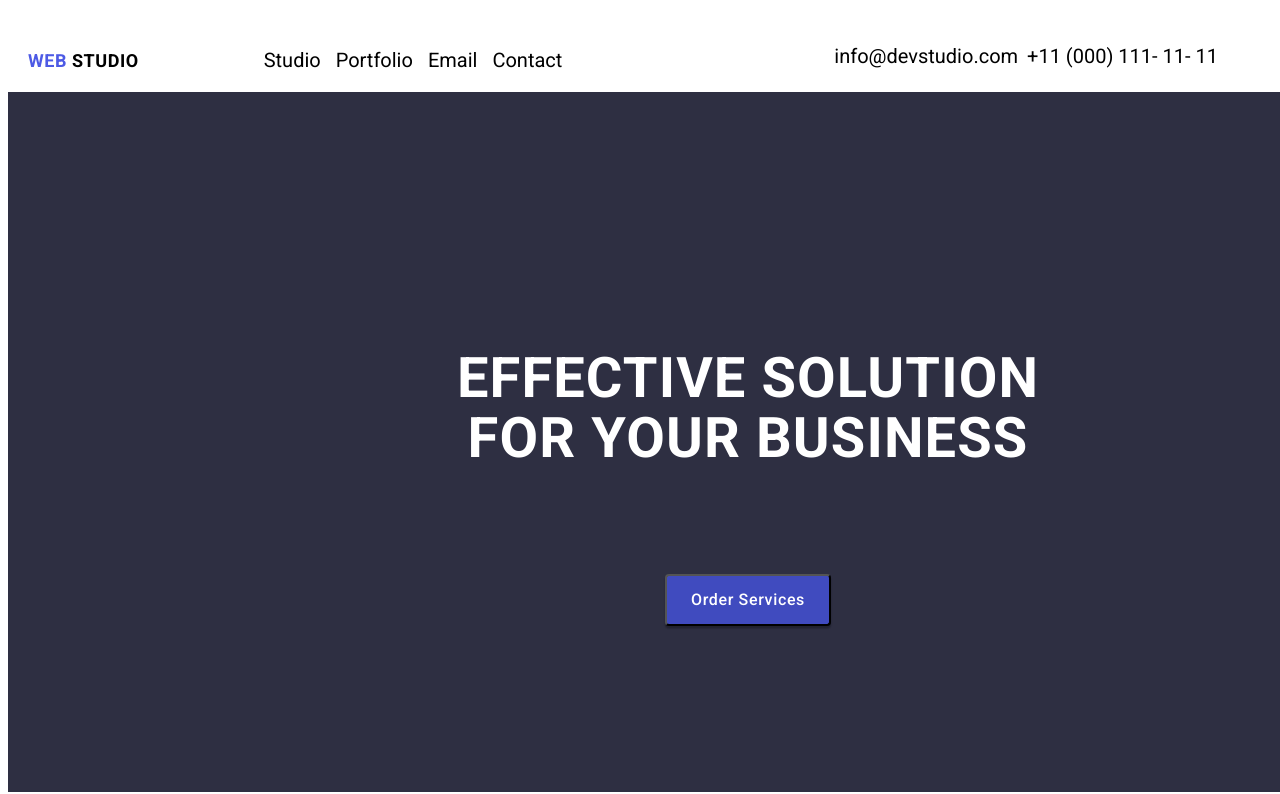
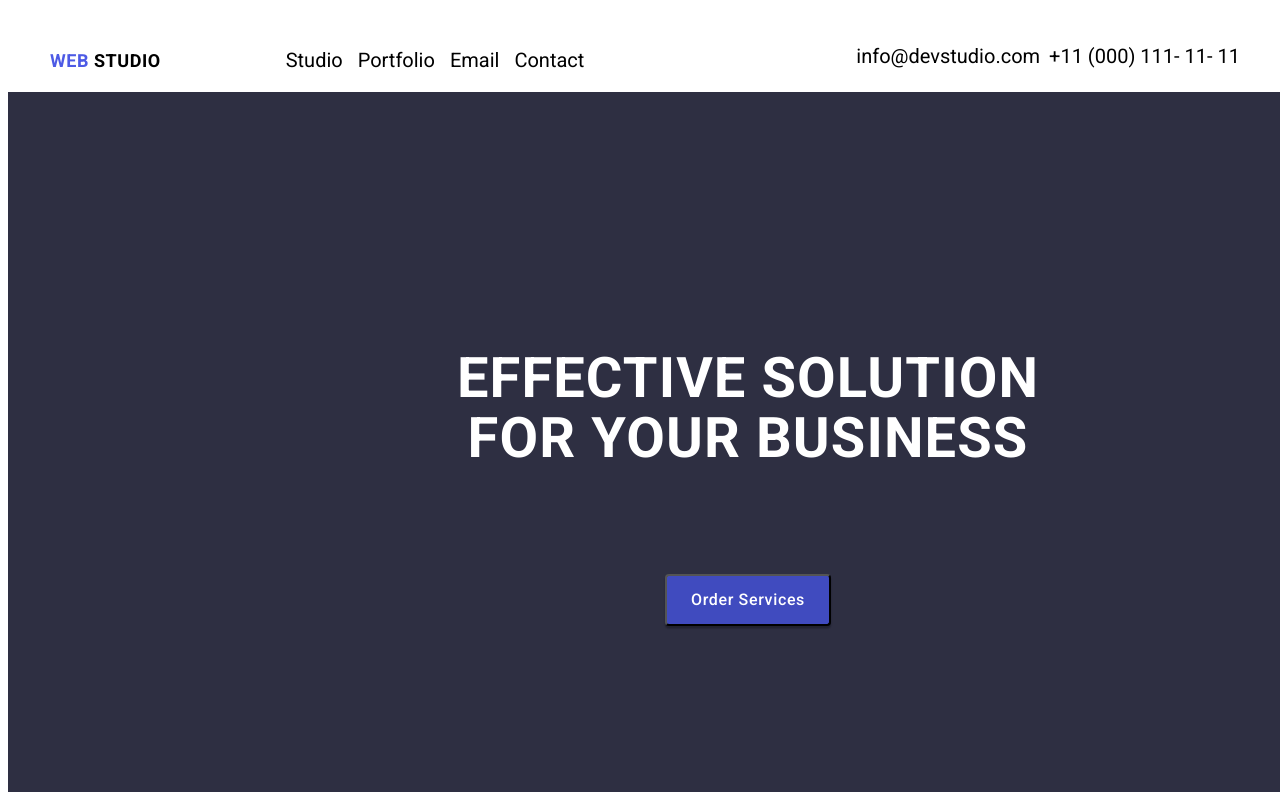
Before and after one commit to Shielaapdo/goit-markup-hw-03, a plain HTML site: page index.html in a window 1280 px wide. Shown: the top 794 px of the page. Drawn offline with Linux system fonts and the light colour scheme.

Commit message:
update 0 auto

```diff
--- a/css/style.css
+++ b/css/style.css
@@ -243,7 +243,7 @@ body{
     justify-content:space-between;
     padding-left:20px;
     max-width:1200px;
-    margin:Auto 0;
+    margin:0 auto;
 }
 .list-list{
     display:flex;
```
